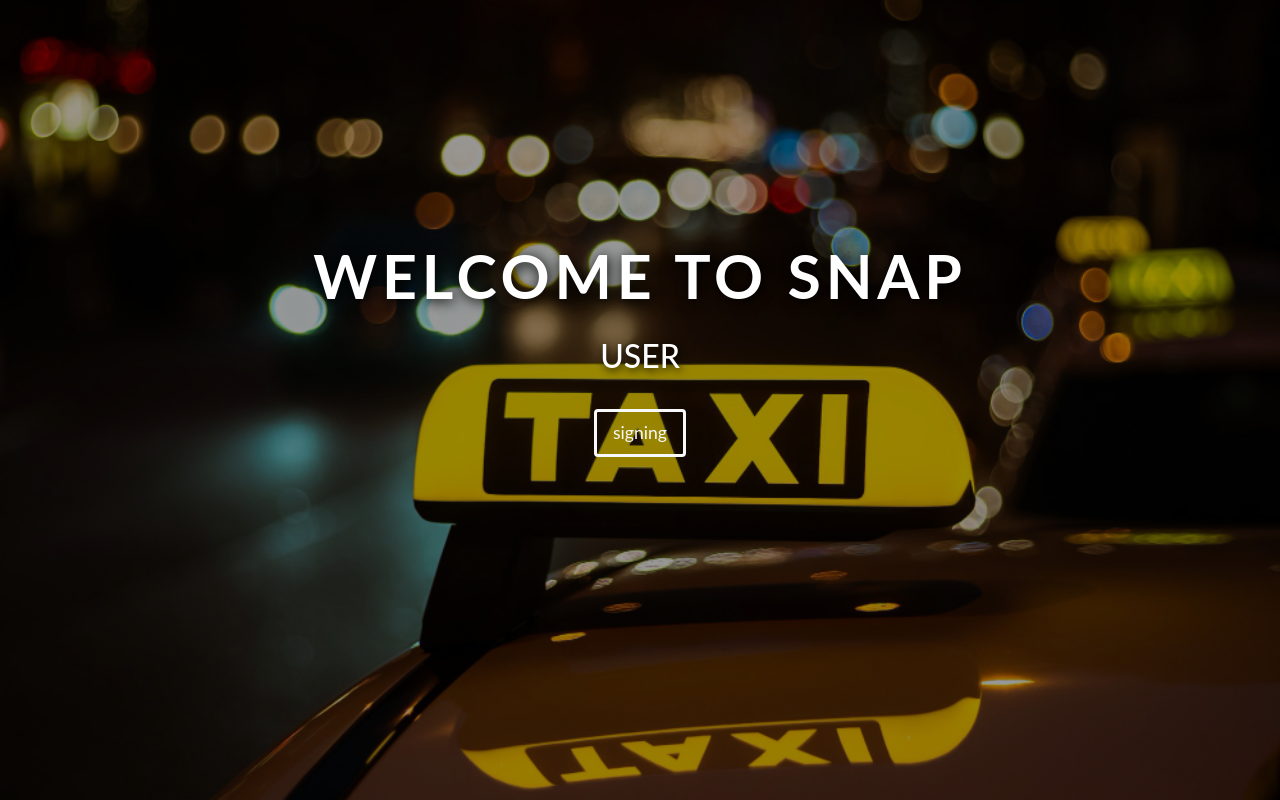
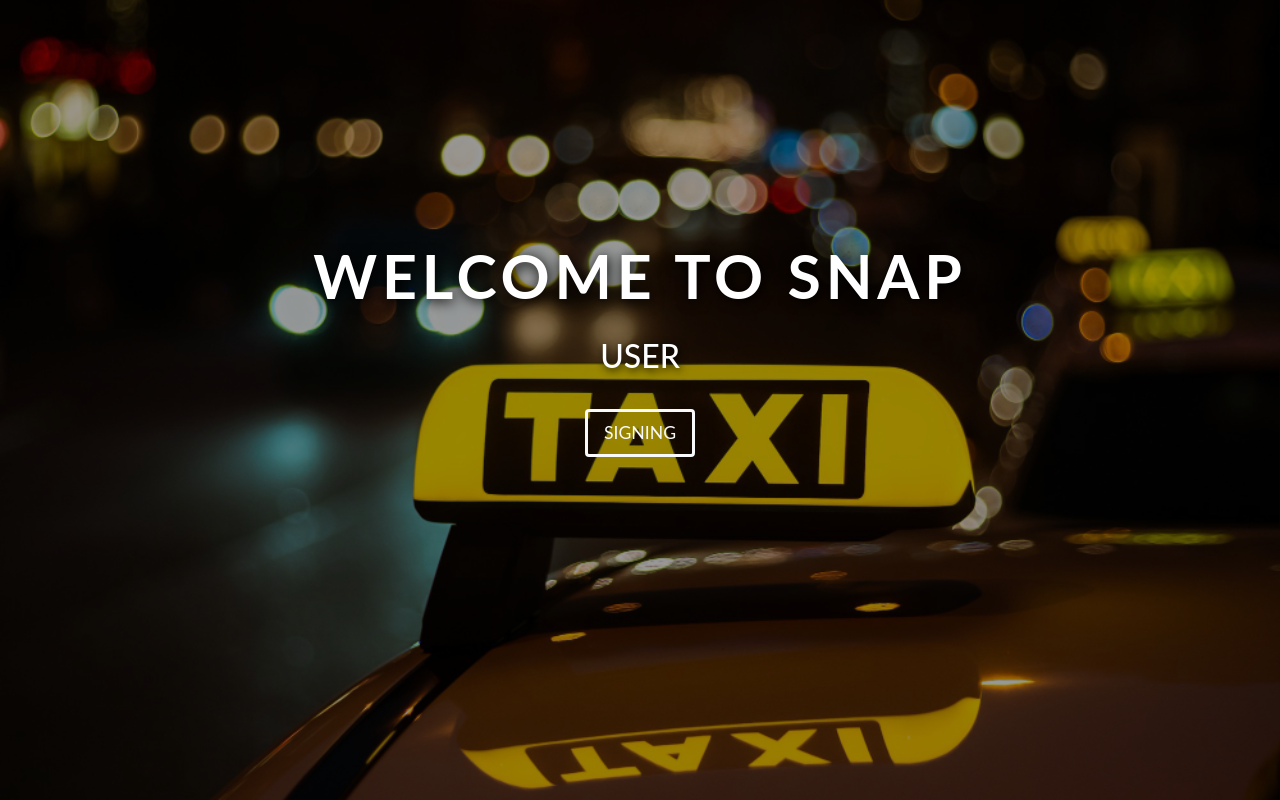
Before and after one commit to Amin-Mashayekhan/Snap-React-App, a React (Vite) app: page / in a window 1280 px wide. Built offline with nearby package versions, Linux system fonts and the light colour scheme.

Commit message:
Update styles.css

```diff
--- a/src/assets/css/styles.css
+++ b/src/assets/css/styles.css
@@ -74,6 +74,11 @@ body{
 }
 
 
+.navbar-brand{
+	margin-left: 0.5rem;
+}
+
+
 .navbar-nav li{
 	padding-right: 0.7rem;
 }
@@ -114,7 +119,7 @@ body{
 }
 
 
-.caption > h3 , .caption > h1 {
+.caption > h3 , .caption > h1, .caption > a {
 	text-transform: uppercase;
 }
 
```
